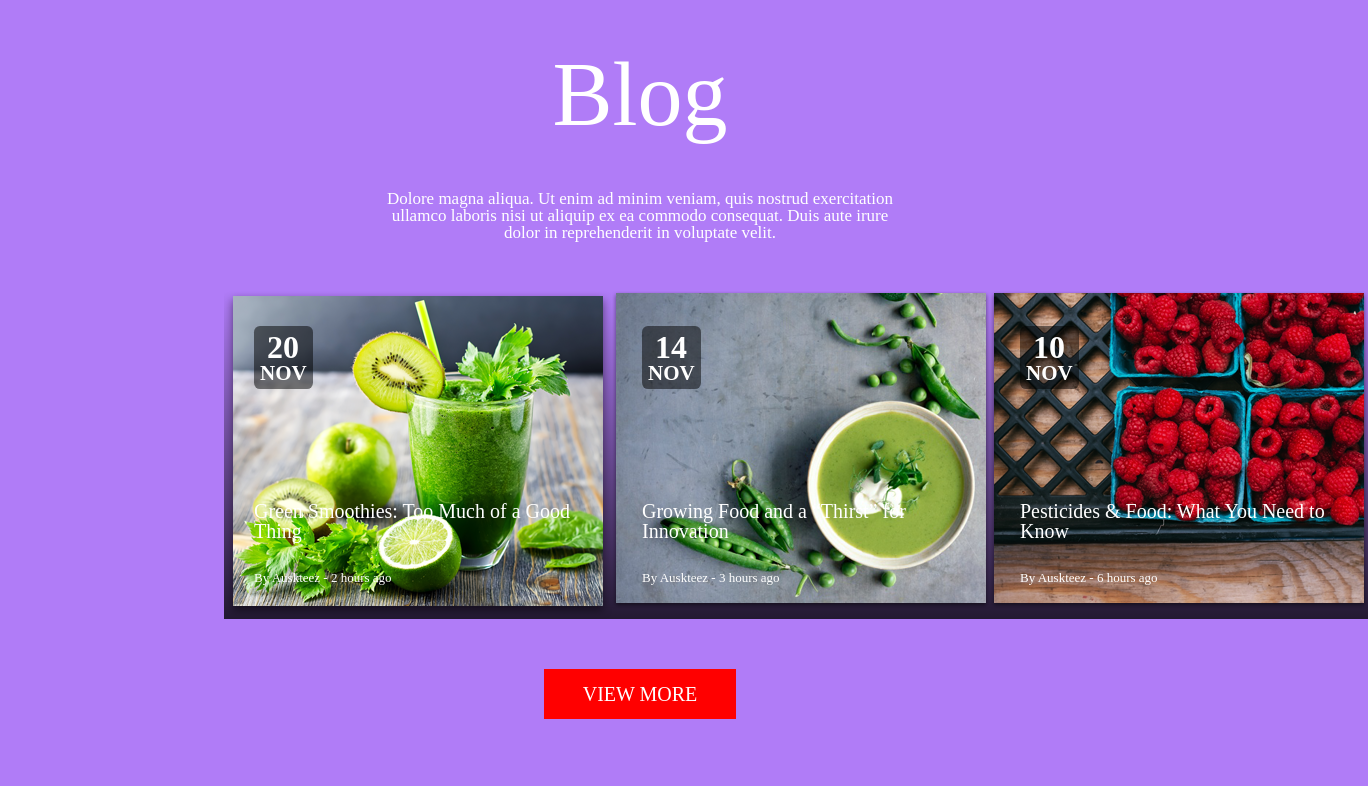
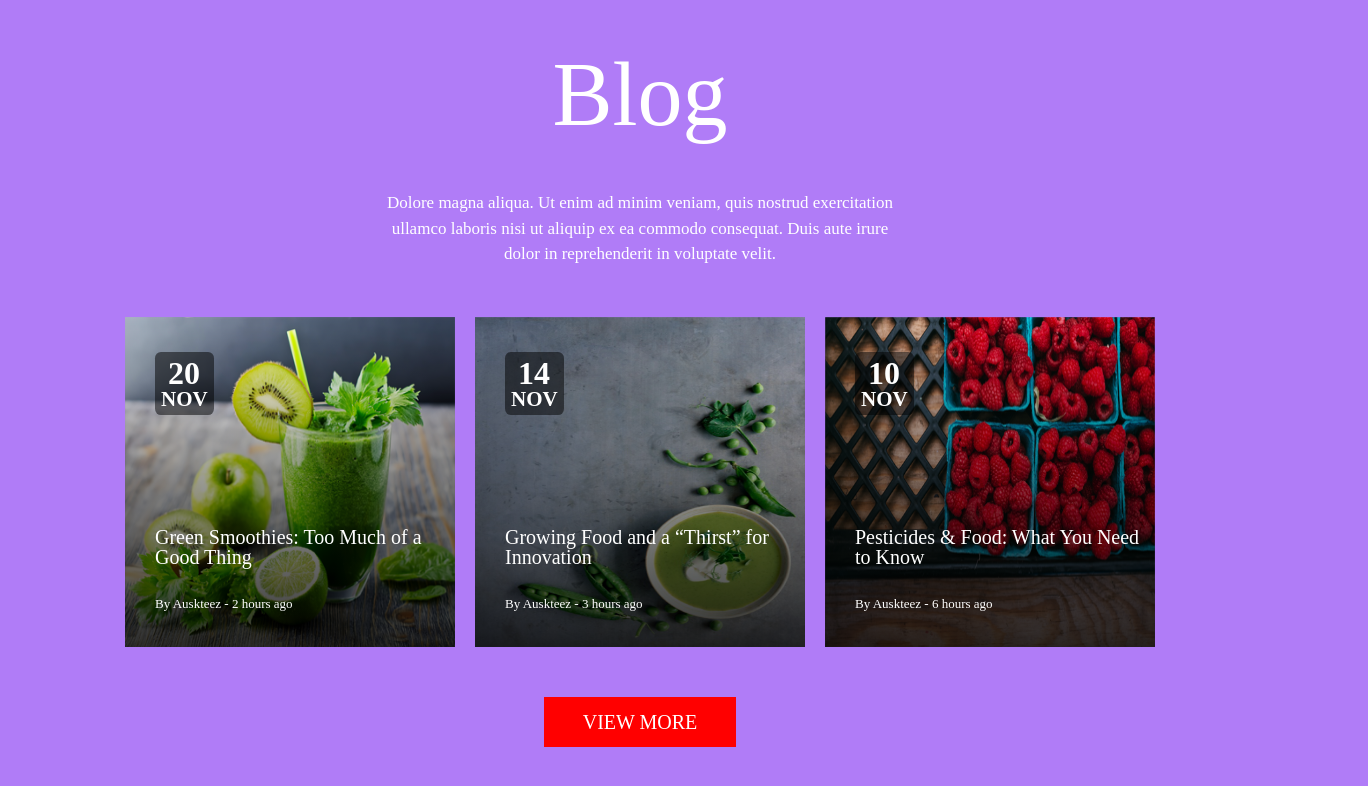
Before and after one commit to deymax/maket, a plain HTML site: page index.html in a window 1280 px wide. Shown: the whole page, 1368 px wide, since content can reach past the window. Drawn offline with Linux system fonts and the light colour scheme.

Commit message:
change_images

```diff
--- a/css/style.css
+++ b/css/style.css
@@ -20,6 +20,7 @@ h4 {
     margin: auto;
     margin-top: 50px;
     margin-bottom: 50px;
+    line-height: 1.5;
 }
 
 .knopka p{
@@ -30,7 +31,7 @@ h4 {
 
 }
 section {
-    width: 65%;
+    width: 1050px;
     height: 100%;
     display: flex;
     margin: auto;
@@ -40,8 +41,9 @@ section {
 
 .smoozi, .soop, .yagody {
     position: relative;
+    width: 330px;
+    height: 330px;
     background: linear-gradient(to bottom, transparent, rgba(0, 0, 0, 0.80));
-    z-index: 2;
 }
 
 h2 {
@@ -100,7 +102,10 @@ h5{
 }
 
 img {
-    z-index: 1;
+    position: absolute;
+    z-index: -1;
+    width: 100%;
+    height: 100%;
 }
 
 .knopka:hover {
--- a/index.html
+++ b/index.html
@@ -16,7 +16,7 @@
     <section>
 
         <div class="smoozi">
-            <img src="images/sm.png" alt="">
+            <img src="images/apple.png" alt="">
             <div class="date">
                 <h2>20</h2>
                 <h6>NOV</h6>
@@ -26,7 +26,7 @@
         </div>
 
         <div class="soop">
-            <img src="images/sp.png" alt="">
+            <img src="images/peas.png" alt="">
             <div class="date">
                 <h2>14</h2>
                 <h6>NOV</h6>
@@ -37,7 +37,7 @@
         </div>
 
         <div class="yagody">
-            <img src="images/ya.png" alt="">
+            <img src="images/raspberry.png" alt="">
             <div class="date">
                 <h2>10</h2>
                 <h6>NOV</h6>
```
Also changed, not shown: images/apple.png (added), images/peas.png (added), images/raspberry.png (added).
